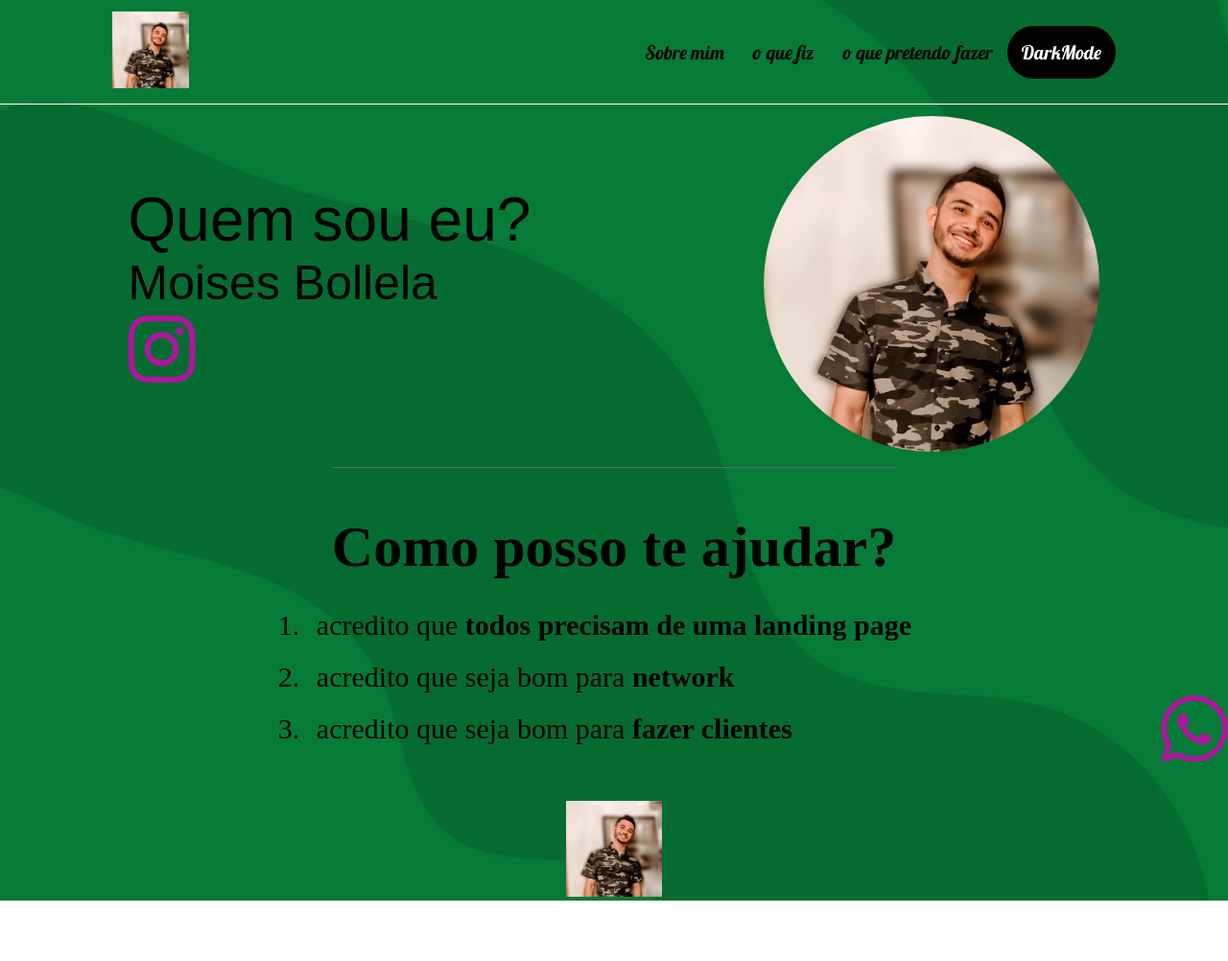
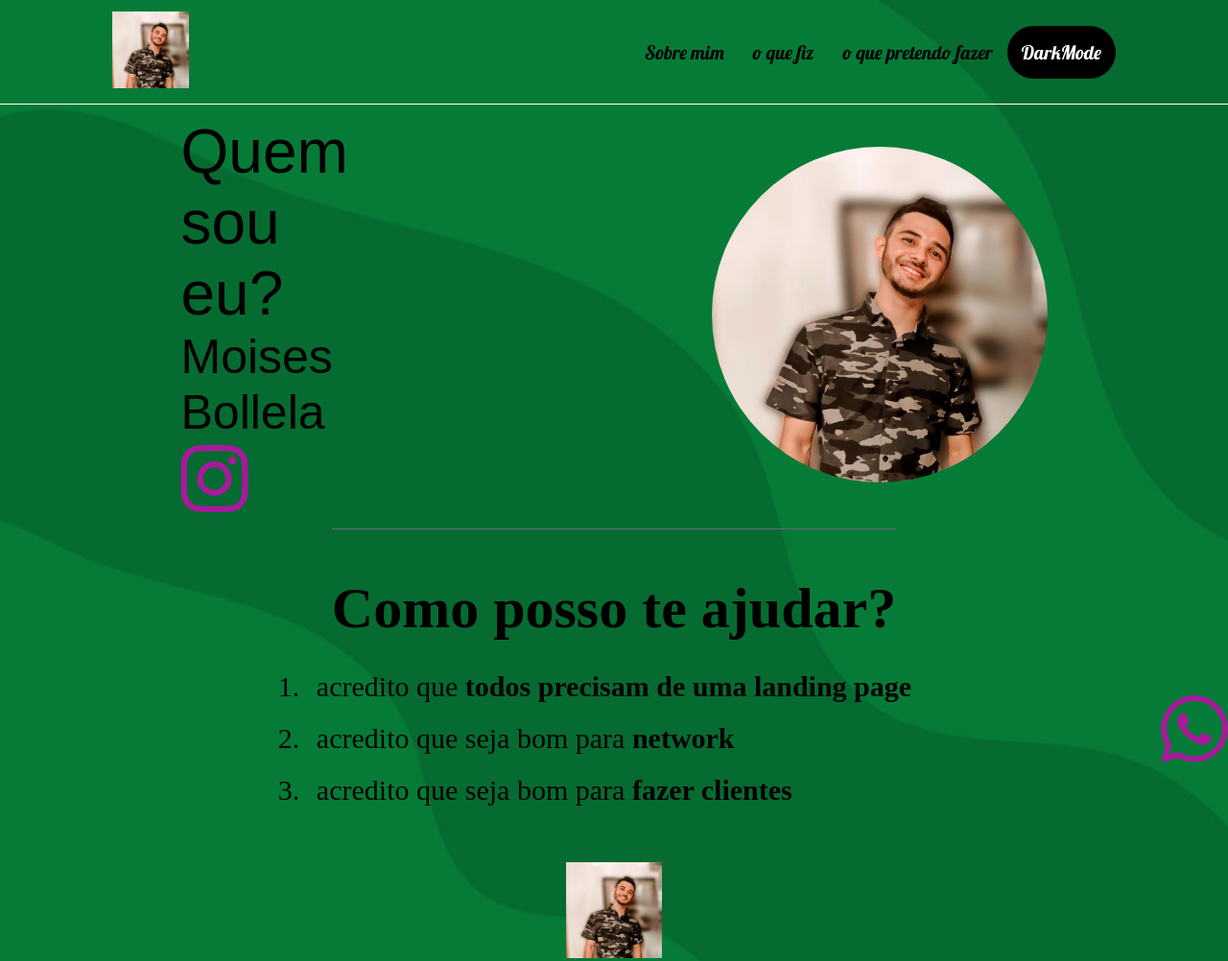
Before and after one commit to bollela/landingpage, a plain HTML site: page index.html in a window 1280 px wide. Shown: the whole page at 96% size. Before the commit the page ends 939 px from the top, so only its background shows below. Drawn offline with Linux system fonts and the light colour scheme; a web font is replaced by a local one.

Commit message:
alteracoes css

```diff
--- a/style.css
+++ b/style.css
@@ -8,6 +8,7 @@
 }
 
 body {
+    align-items: center;
     font-size: 100%;
     background-repeat: no-repeat;
     background-size: cover;
@@ -72,7 +73,7 @@ body {
 }
 
 .conteudo-principal-escrito {
-
+    max-width: 200px;
     flex-direction: column;
     gap: 30px;
 }
```
